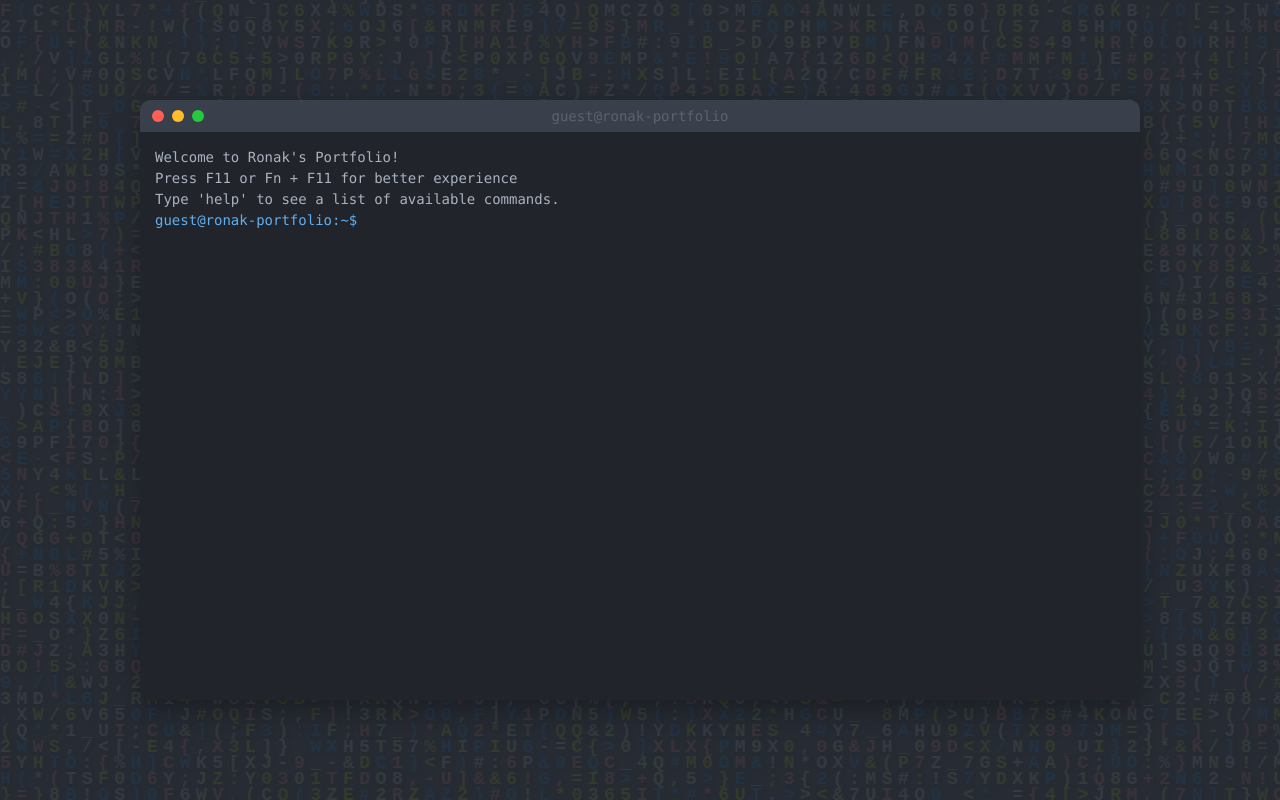
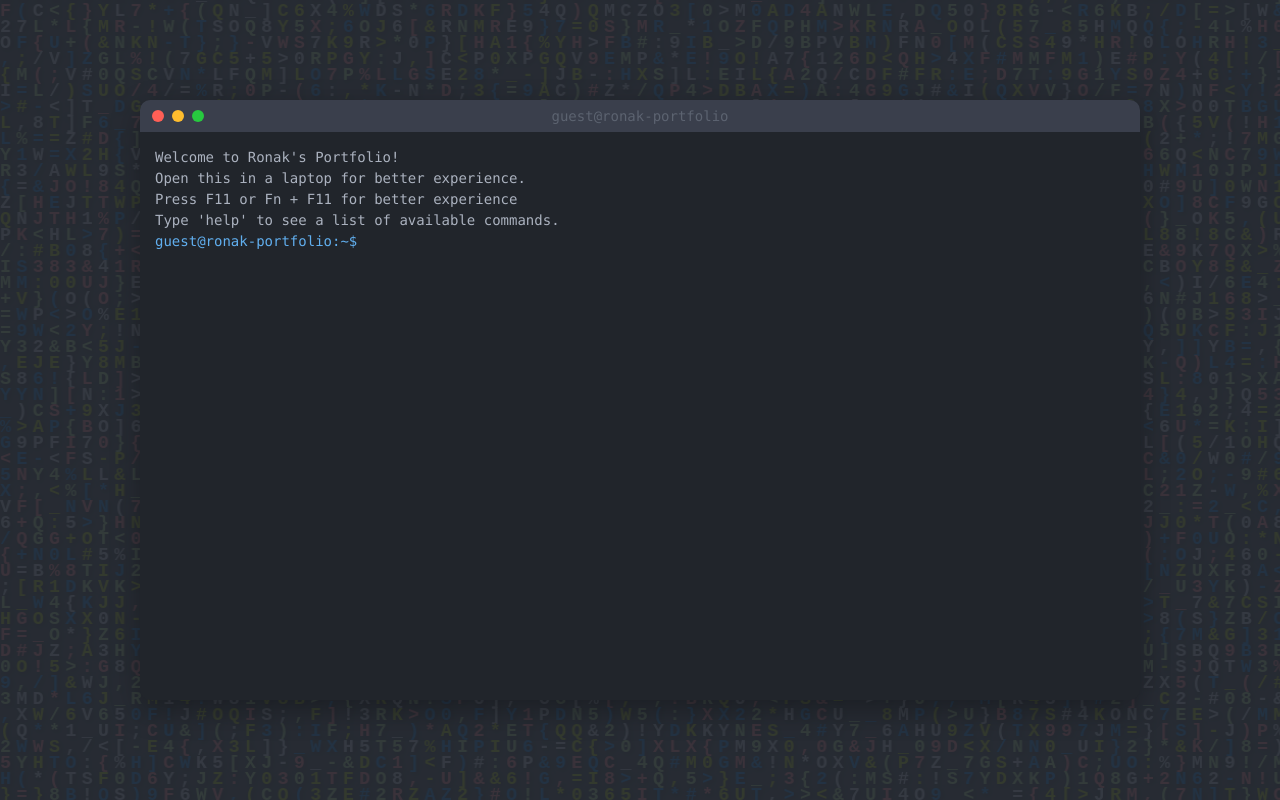
Before and after one commit to Ronakjain07/ronak-portfolio, a React (Create React App) app: page / in a window 1280 px wide. Built offline with nearby package versions, Linux system fonts and the light colour scheme; no server answers.

Commit message:
minor changes

```diff
--- a/src/App.js
+++ b/src/App.js
@@ -455,6 +455,7 @@ const Terminal = () => {
     if (!welcomeMessageShown.current) {
       addHistory([
         "Welcome to Ronak's Portfolio!",
+        "Open this in a laptop for better experience.",
         "Press F11 or Fn + F11 for better experience",
         "Type 'help' to see a list of available commands.",
         "",
```
